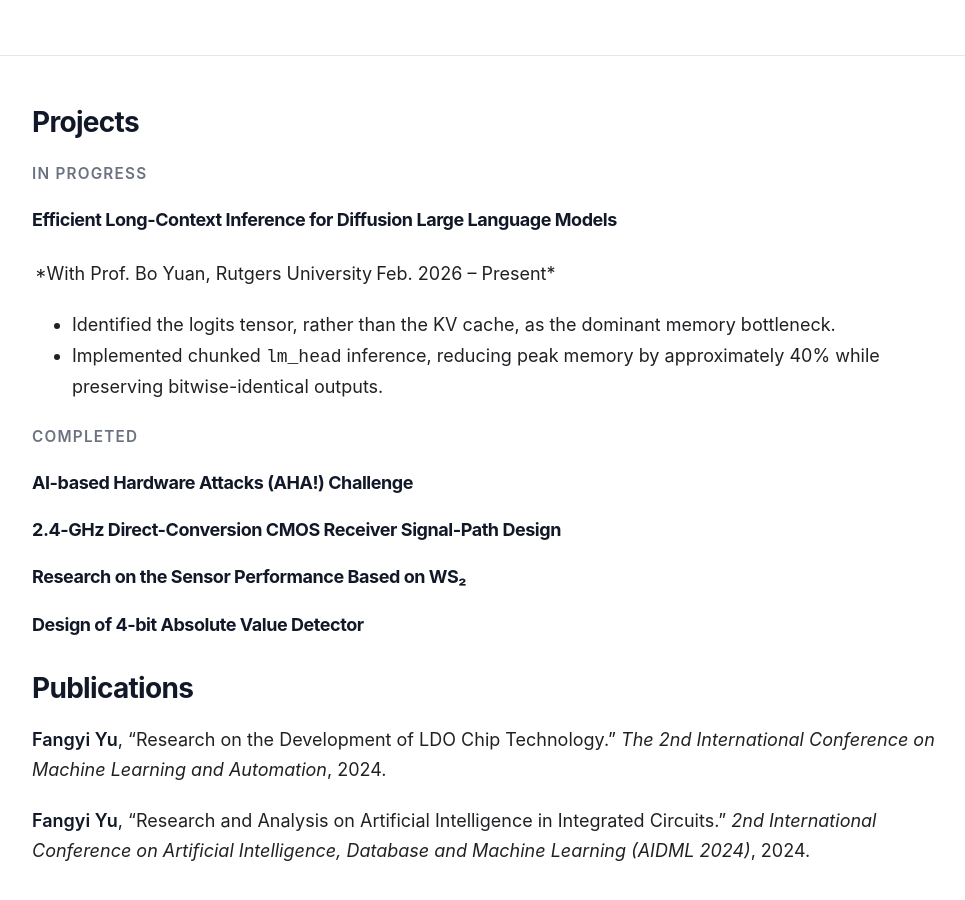
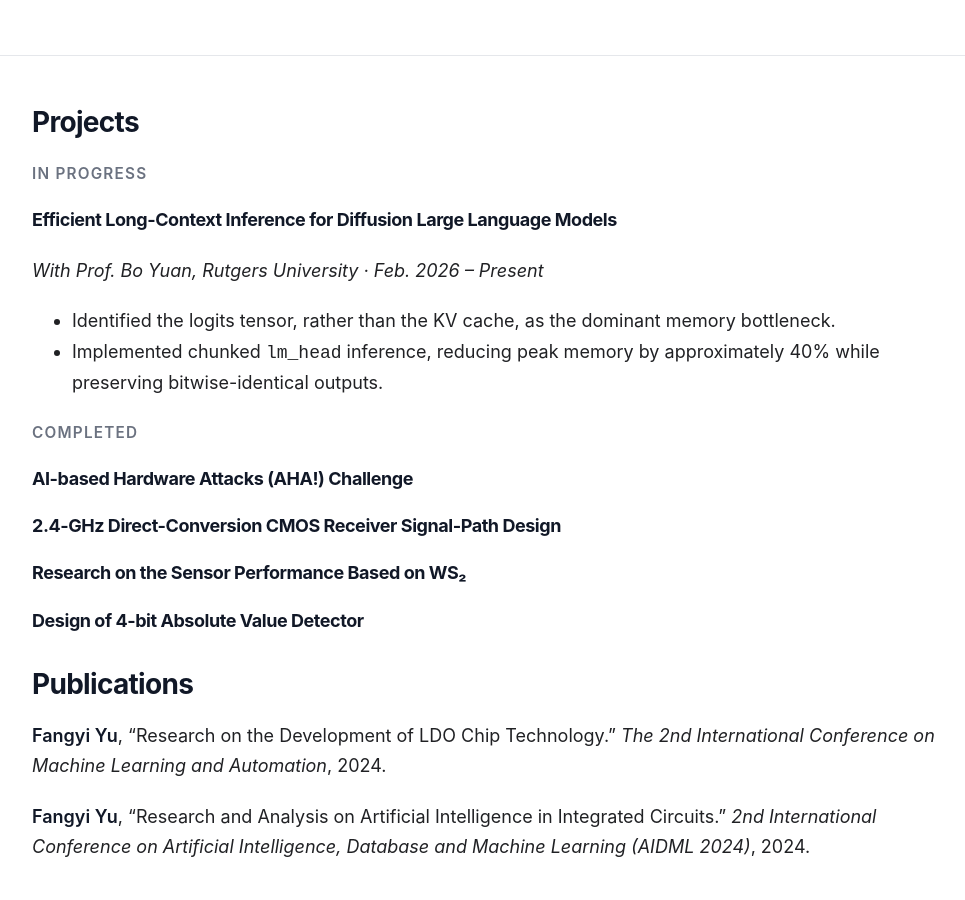
Before and after one commit to fangyiyu02/fangyiyu02.github.io, a Jekyll site: the page built from index.md, in a window 1280 px wide and 900 px high, scrolled down 527 px. Shown: the whole window, without its empty margins (148-1113 px from the left). Built offline with Jekyll 4.4.1, drawn with Linux system fonts in a browser that asks for light colours; a style sheet for code colours, icons or effects is not loaded; our own code applies the rules of GitHub Pages for plain Markdown files.

Commit message:
Fix project metadata rendering in Jekyll

```diff
--- a/index.md
+++ b/index.md
@@ -8,7 +8,7 @@ layout: homepage
 
 #### Efficient Long-Context Inference for Diffusion Large Language Models
 
-*With Prof. Bo Yuan, Rutgers University | Feb. 2026 – Present*
+*With Prof. Bo Yuan, Rutgers University · Feb. 2026 – Present*
 
 - Identified the logits tensor, rather than the KV cache, as the dominant memory bottleneck.
 - Implemented chunked `lm_head` inference, reducing peak memory by approximately 40% while preserving bitwise-identical outputs.
```
